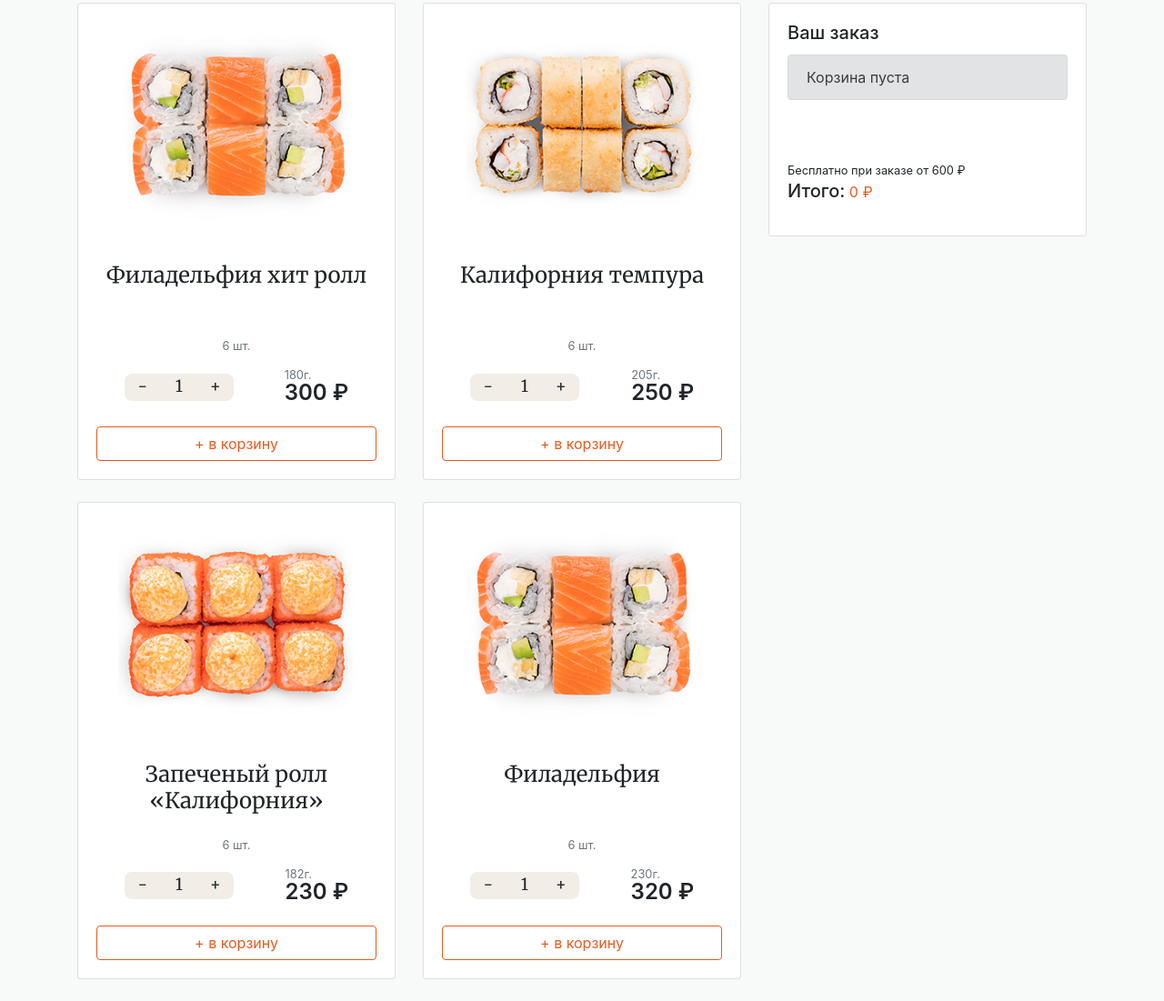
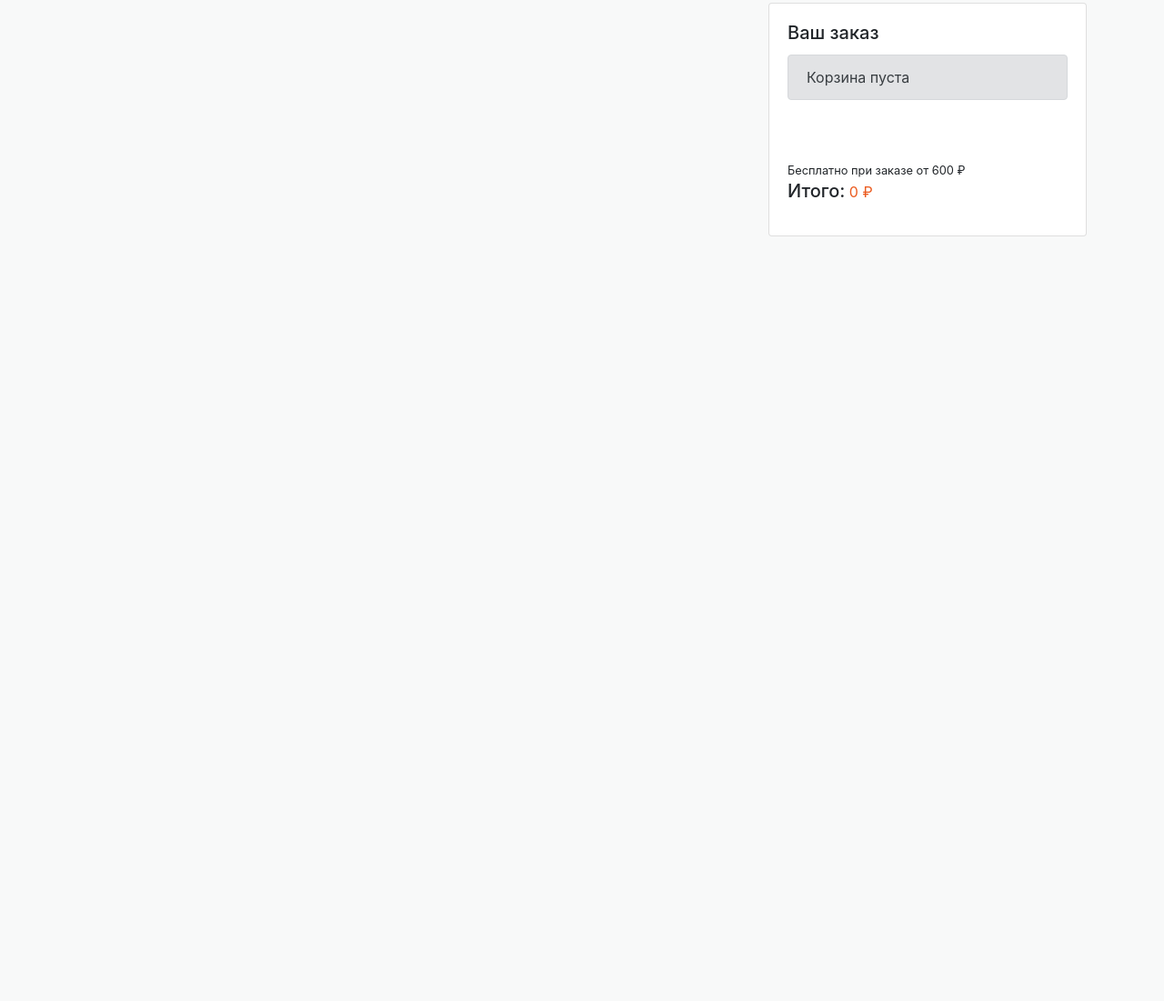
Before and after one commit to ExLuZiVe53/shop-start-project, a plain HTML site: page index.html in a window 1280 px wide. Shown: the part 302-1403 px from the top of the page at 91% size. After the commit the page ends 800 px from the top, so only its background shows below. Drawn offline with Linux system fonts and the light colour scheme.

Commit message:
del rols

```diff
--- a/index.html
+++ b/index.html
@@ -26,128 +26,8 @@
 
 			<!-- Товари -->
 			<div class="col-md-8">
-				<div class="row">
+				<div class="row" id="products-container">
 
-					<!-- Ролл -->
-					<div class="col-md-6">
-						<div class="card mb-4" data-id="01">
-							<img class="product-img" src="img/roll/philadelphia.jpg" alt="">
-							<div class="card-body text-center">
-								<h4 class="item-title">Филадельфия хит ролл</h4>
-								<p><small data-items-in-box class="text-muted">6 шт.</small></p>
-
-								<div class="details-wrapper">
-
-										<!--Счетчик  -->
-
-									<div class="items counter-wrapper">
-										<div class="items__control" data-action="minus">-</div>
-										<div class="items__current" data-counter>1</div>
-										<div class="items__control" data-action="plus">+</div>
-									</div>
-
-									<!--/end  Счетчик -->
-
-									<div class="price">
-										<div class="price__weight">180г.</div>
-										<div class="price__currency">300 ₽</div>
-									</div>
-								</div>
-
-								<button data-cart type="button" class="btn btn-block btn-outline-warning">+ в корзину</button>
-
-							</div>
-						</div>
-					</div>
-					<!-- // Ролл -->
-
-					<!-- Ролл -->
-					<div class="col-md-6">
-						<div class="card mb-4" data-id="02">
-							<img class="product-img" src="img/roll/california-tempura.jpg" alt="">
-							<div class="card-body text-center">
-								<h4 class="item-title">Калифорния темпура</h4>
-								<p><small data-items-in-box class="text-muted">6 шт.</small></p>
-
-								<div class="details-wrapper">
-									<div class="items counter-wrapper">
-										<div class="items__control" data-action="minus">-</div>
-										<div class="items__current" data-counter>1</div>
-										<div class="items__control" data-action="plus">+</div>
-									</div>
-
-									<div class="price">
-										<div class="price__weight">205г.</div>
-										<div class="price__currency">250 ₽</div>
-									</div>
-								</div>
-
-								<button data-cart type="button" class="btn btn-block btn-outline-warning">+ в корзину</button>
-
-							</div>
-						</div>
-					</div>
-					<!-- // Ролл -->
-
-					<!-- Ролл -->
-					<div class="col-md-6">
-						<div class="card mb-4" data-id="03">
-							<img class="product-img" src="img/roll/zapech-california.jpg" alt="">
-							<div class="card-body text-center">
-								<h4 class="item-title">Запеченый ролл «Калифорния»</h4>
-								<p><small data-items-in-box class="text-muted">6 шт.</small></p>
-
-								<div class="details-wrapper">
-									<div class="items counter-wrapper">
-										<div class="items__control" data-action="minus">-</div>
-										<div class="items__current" data-counter>1</div>
-										<div class="items__control" data-action="plus">+</div>
-									</div>
-
-									<div class="price">
-										<div class="price__weight">182г.</div>
-										<div class="price__currency">230 ₽</div>
-									</div>
-
-								</div>
-
-								<button data-cart type="button" class="btn btn-block btn-outline-warning">+ в корзину</button>
-
-							</div>
-						</div>
-					</div>
-					<!-- // Ролл -->
-
-					<!-- Ролл -->
-					<div class="col-md-6">
-						<div class="card mb-4" data-id="04">
-							<img class="product-img" src="img/roll/philadelphia.jpg" alt="">
-							<div class="card-body text-center">
-								<h4 class="item-title">Филадельфия</h4>
-								<p><small data-items-in-box class="text-muted">6 шт.</small></p>
-
-								<div class="details-wrapper">
-									<div class="items counter-wrapper">
-										<div class="items__control" data-action="minus">-</div>
-										<div class="items__current" data-counter>1</div>
-										<div class="items__control" data-action="plus">+</div>
-									</div>
-
-									<div class="price">
-										<div class="price__weight">230г.</div>
-										<div class="price__currency">320 ₽</div>
-									</div>
-
-								</div>
-
-								<button data-cart type="button" class="btn btn-block btn-outline-warning">
-									+ в корзину
-								</button>
-
-							</div>
-						</div>
-					</div>
-					<!-- // Ролл -->
 
 				</div>
 			</div>
@@ -228,6 +108,7 @@
 	</div>
 
 	<!-- Подключаем скрипты -->
+	<script src="./js/renderProduct.js"
 	<script src="./js/calcCartPrice.js"></script>
 	<script src="./js/toggleCartStatus.js"></script>
 	<script src="./js/counter-02.js"></script>
```
